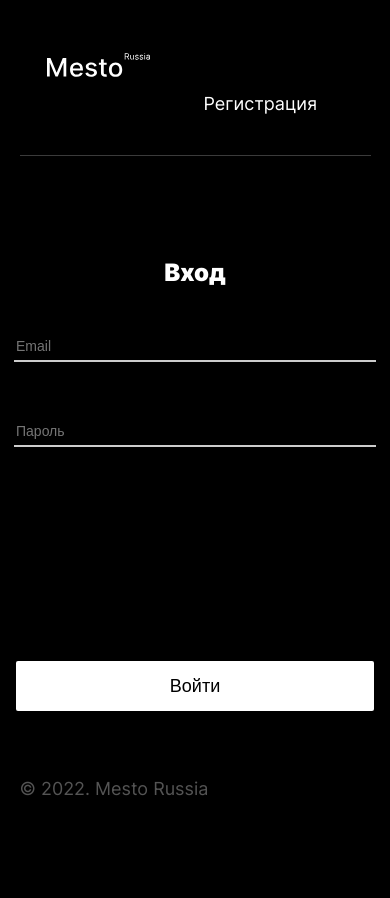
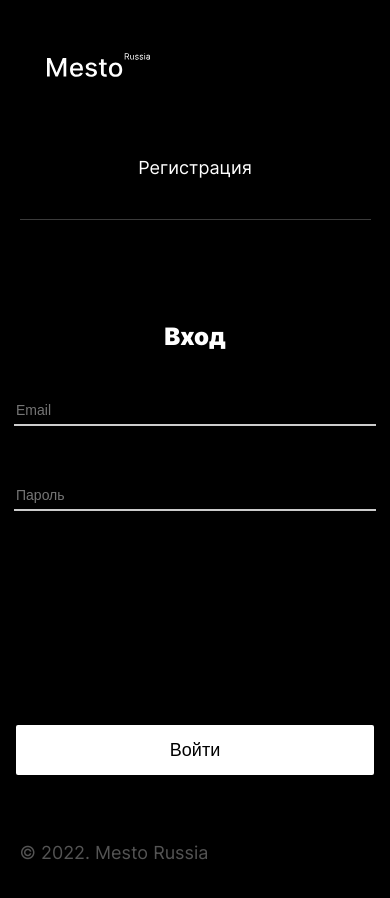
Before and after one commit to ArturRakhmatullin/react-mesto-auth, a React (Create React App) app: page /sign-in in a window 390 px wide. Shown: the top 898 px of the page. Before the commit the page ends 868 px from the top, so only its background shows below. Built offline with nearby package versions, Linux system fonts and the light colour scheme; no server answers.

Commit message:
PR12_v.3

```diff
--- a/src/blocks/header/__contener/header__contener.css
+++ b/src/blocks/header/__contener/header__contener.css
@@ -2,8 +2,8 @@
     display: flex;
     flex-direction: row;
     align-items: flex-start;
+    justify-content: flex-start;
     gap: 24px;
-    align-items: center;
 }
 
 @media screen and (max-width: 618px) {
@@ -13,5 +13,7 @@
         gap: 18px;
         padding: 40px 0;
         margin: 0 auto;
+        justify-content: center;
+        align-items: center;
     }
 }
--- a/src/blocks/header/__user-email/header__user-email.css
+++ b/src/blocks/header/__user-email/header__user-email.css
@@ -3,6 +3,7 @@
     padding-right: 24px;
     font-size: 18px;
     line-height: 22px;
+    margin-top: 0px;
   }
 
 @media screen and (max-width: 767px) {
--- a/src/blocks/header/header.css
+++ b/src/blocks/header/header.css
@@ -22,6 +22,13 @@
     }
 }
 
+@media screen and (max-width: 618px) {
+    .header {
+        flex-direction: column;
+    }
+}
+
+
 @media screen and (max-width: 320px) {
     .header {
         padding-top: 28px;
```
